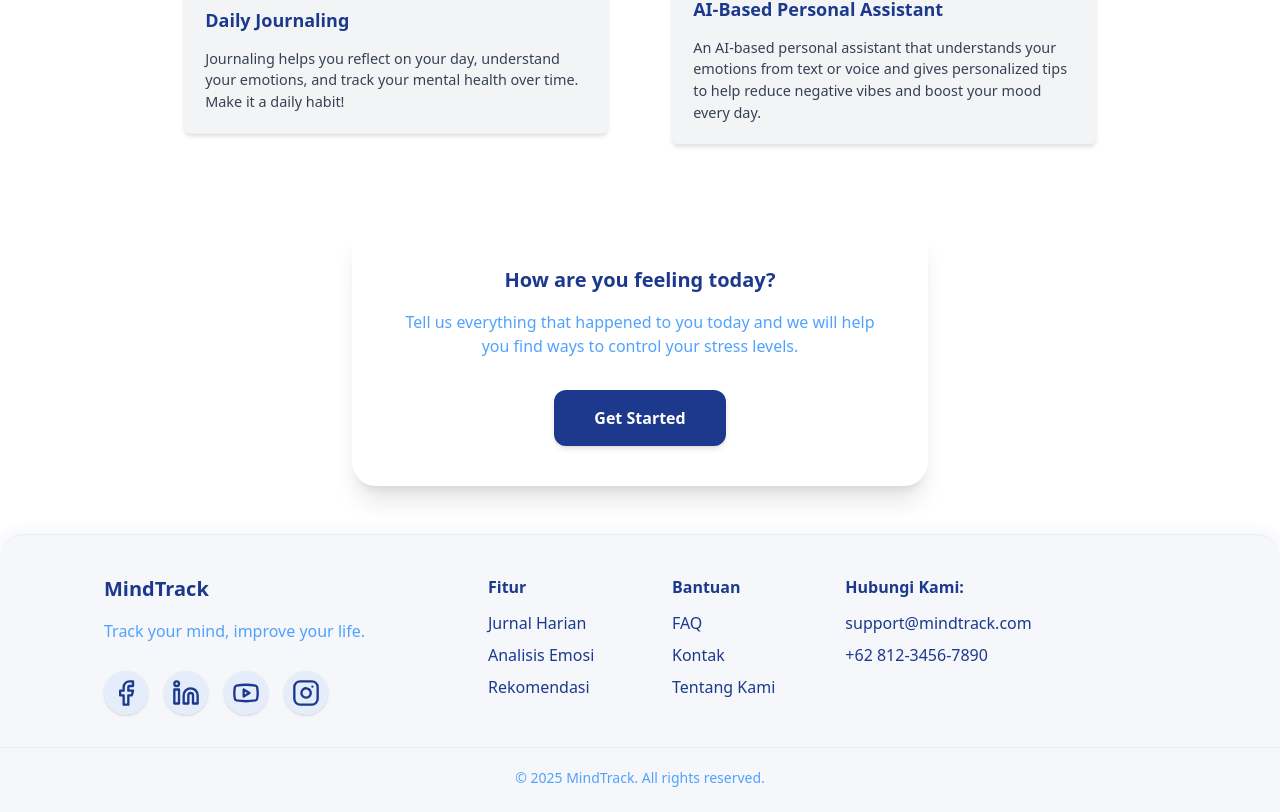
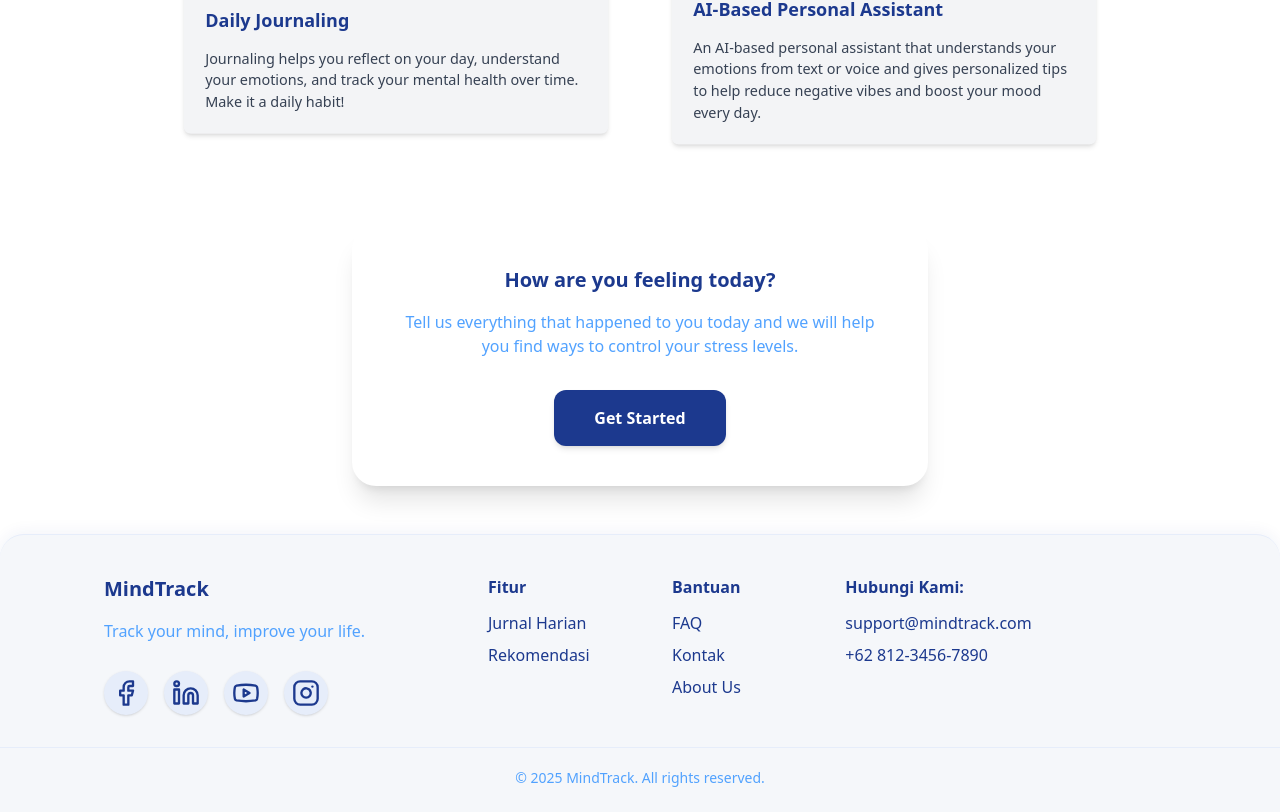
Before and after one commit to MindTrack-Capstone-DBS/FE-MindTrack, a React app: page / in a window 1280 px wide. Shown: the part 1090-1902 px from the top of the page. Built offline with nearby package versions, Linux system fonts and the light colour scheme; the HTML template or start-up script is replaced by a standard one.

Commit message:
gacor yok selesai

```diff
--- a/src/components/Footer.jsx
+++ b/src/components/Footer.jsx
@@ -28,14 +28,13 @@ const Footer = () => {
           <div className="flex flex-col gap-2 min-w-[120px]">
             <div className="text-blue-900 font-bold mb-1">Fitur</div>
             <div className="text-blue-900 font-medium cursor-pointer hover:underline">Jurnal Harian</div>
-            <div className="text-blue-900 font-medium cursor-pointer hover:underline">Analisis Emosi</div>
             <div className="text-blue-900 font-medium cursor-pointer hover:underline">Rekomendasi</div>
           </div>
           <div className="flex flex-col gap-2 min-w-[120px]">
             <div className="text-blue-900 font-bold mb-1">Bantuan</div>
             <Link to="/faq" className="text-blue-900 font-medium cursor-pointer hover:underline">FAQ</Link>
             <div className="text-blue-900 font-medium cursor-pointer hover:underline">Kontak</div>
-            <Link to="/aboutUs" className="text-blue-900 font-medium cursor-pointer hover:underline">Tentang Kami</Link>
+            <Link to="/aboutUs" className="text-blue-900 font-medium cursor-pointer hover:underline">About Us</Link>
           </div>
         </div>
         <div className="flex flex-col gap-2 text-blue-900 font-medium">
```
Also changed, not shown: 1 other file (tests, documents, lock files or other folders).
